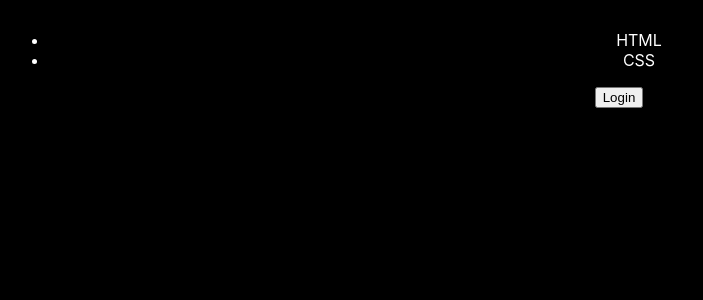
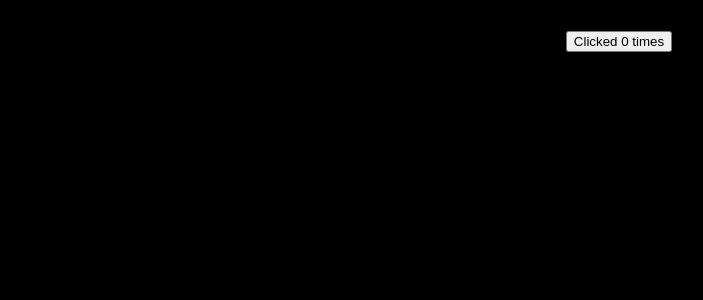
Before and after one commit to SaiManojBotchu/ReactTesting, a React (Create React App) app: page / in a window 1280 px wide. Shown: the top 300 px of the page, without its empty margins (21-724 px from the left). Built offline with nearby package versions, Linux system fonts and the light colour scheme; the HTML template or start-up script is replaced by a standard one.

Commit message:
user-event: pointer interactions

```diff
--- a/package.json
+++ b/package.json
@@ -5,7 +5,7 @@
   "dependencies": {
     "@testing-library/jest-dom": "^5.17.0",
     "@testing-library/react": "^15.0.7",
-    "@testing-library/user-event": "^13.5.0",
+    "@testing-library/user-event": "^14.5.2",
     "react": "^18.3.1",
     "react-dom": "^18.3.1",
     "react-scripts": "5.0.1",
--- /dev/null
+++ b/src/08_user-event/Counter.js
@@ -0,0 +1,8 @@
+import { useState } from 'react';
+
+function Counter() {
+  const [count, setCount] = useState(0);
+  return <button onClick={() => setCount(st => st + 1)}>Clicked {count} times</button>;
+}
+
+export default Counter;
--- a/src/App.js
+++ b/src/App.js
@@ -1,13 +1,16 @@
 import React from 'react';
 // import Application from './03_getBy/Application';
-import List from './06_queryBy/List';
+// import List from './06_queryBy/List';
+import Counter from './08_user-event/Counter';
 
 function App() {
   return (
     <div>
       {/* <Application /> */}
 
-      <List skills={['HTML', 'CSS']} />
+      {/* <List skills={['HTML', 'CSS']} /> */}
+
+      <Counter />
     </div>
   );
 }
```
Also changed, not shown: 2 other files (tests, documents, lock files or other folders).
